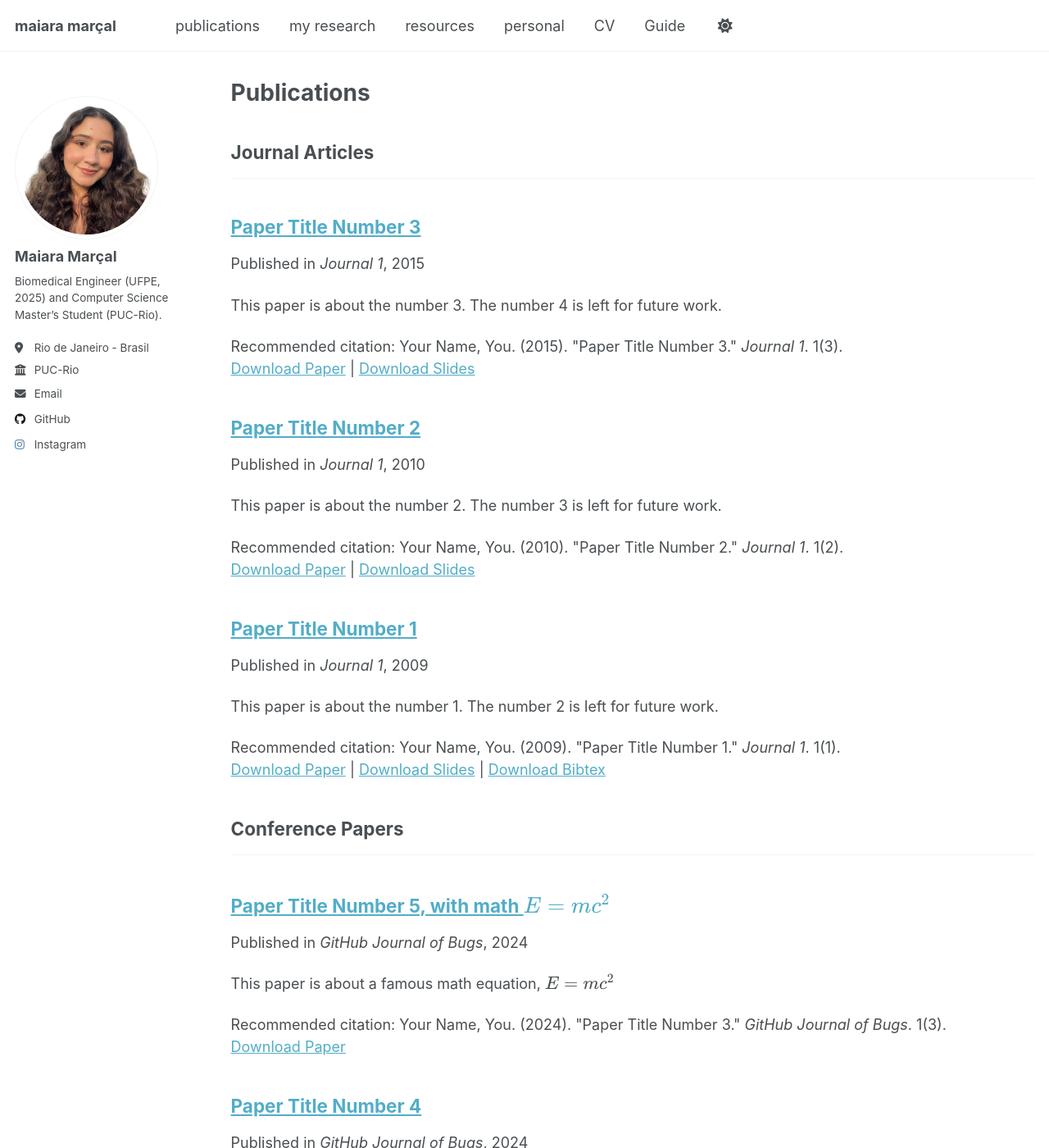
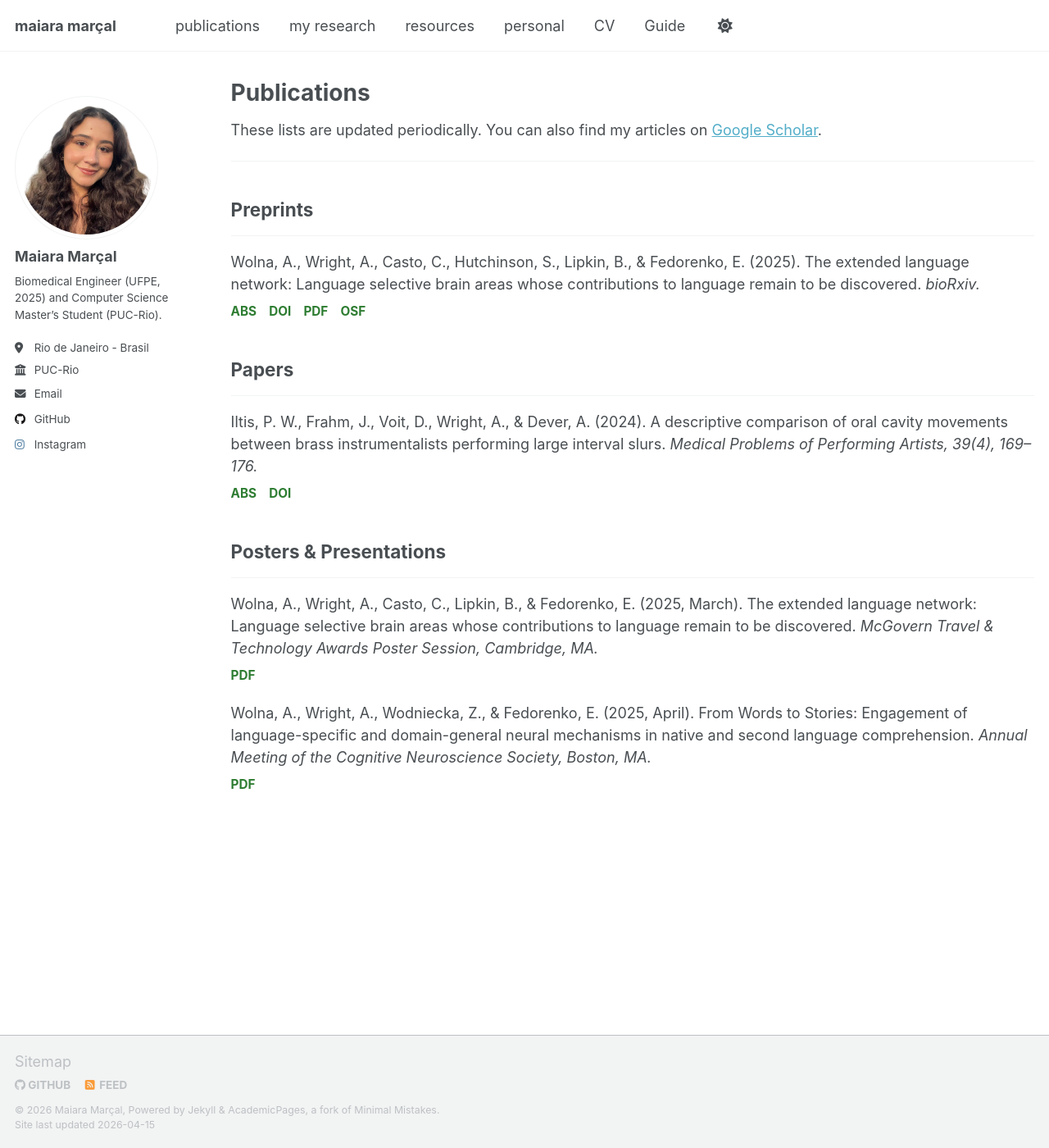
Before and after one commit to maiaramaaraujo/maiaramaaraujo.github.io, a Jekyll site: the page built from _pages/publications.html, in a window 1280 px wide and 1400 px high. Shown: the whole window at 82% size. Built offline with Jekyll 4.4.1, drawn with Linux system fonts in a browser that asks for light colours; a script that is not in the unit is left out; some of the changed text lies outside the part shown.

Commit message:
Update publications.html

```diff
--- a/_pages/publications.html
+++ b/_pages/publications.html
@@ -5,29 +5,91 @@ permalink: /publications/
 author_profile: true
 ---
 
-{% if site.author.googlescholar %}
-  <div class="wordwrap">You can also find my articles on <a href="{{site.author.googlescholar}}">my Google Scholar profile</a>.</div>
-{% endif %}
-
 {% include base_path %}
 
-<!-- New style rendering if publication categories are defined -->
-{% if site.publication_category %}
-  {% for category in site.publication_category  %}
-    {% assign title_shown = false %}
-    {% for post in site.publications reversed %}
-      {% if post.category != category[0] %}
-        {% continue %}
-      {% endif %}
-      {% unless title_shown %}
-        <h2>{{ category[1].title }}</h2><hr />
-        {% assign title_shown = true %}
-      {% endunless %}
-      {% include archive-single.html %}
-    {% endfor %}
-  {% endfor %}
-{% else %}
-  {% for post in site.publications reversed %}
-    {% include archive-single.html %}
-  {% endfor %}
-{% endif %}
+<div class="wordwrap">
+  <p>These lists are updated periodically. You can also find my articles on
+  <a href="{{site.author.googlescholar}}">Google Scholar</a>.</p>
+</div>
+
+<hr>
+
+<!-- PREPRINTS -->
+<h2>Preprints</h2>
+<hr>
+
+<div class="pub-item">
+  Wolna, A., Wright, A., Casto, C., Hutchinson, S., Lipkin, B., & Fedorenko, E. (2025).
+  The extended language network: Language selective brain areas whose contributions to language remain to be discovered.
+  <i>bioRxiv.</i>
+  <br>
+  <span class="pub-links">
+    <a href="#">ABS</a>
+    <a href="#">DOI</a>
+    <a href="#">PDF</a>
+    <a href="#">OSF</a>
+  </span>
+</div>
+
+<!-- PAPERS -->
+<h2>Papers</h2>
+<hr>
+
+<div class="pub-item">
+  Iltis, P. W., Frahm, J., Voit, D., Wright, A., & Dever, A. (2024).
+  A descriptive comparison of oral cavity movements between brass instrumentalists performing large interval slurs.
+  <i>Medical Problems of Performing Artists, 39(4), 169–176.</i>
+  <br>
+  <span class="pub-links">
+    <a href="#">ABS</a>
+    <a href="#">DOI</a>
+  </span>
+</div>
+
+<!-- POSTERS -->
+<h2>Posters & Presentations</h2>
+<hr>
+
+<div class="pub-item">
+  Wolna, A., Wright, A., Casto, C., Lipkin, B., & Fedorenko, E. (2025, March).
+  The extended language network: Language selective brain areas whose contributions to language remain to be discovered.
+  <i>McGovern Travel & Technology Awards Poster Session, Cambridge, MA.</i>
+  <br>
+  <span class="pub-links">
+    <a href="#">PDF</a>
+  </span>
+</div>
+
+<div class="pub-item">
+  Wolna, A., Wright, A., Wodniecka, Z., & Fedorenko, E. (2025, April).
+  From Words to Stories: Engagement of language-specific and domain-general neural mechanisms in native and second language comprehension.
+  <i>Annual Meeting of the Cognitive Neuroscience Society, Boston, MA.</i>
+  <br>
+  <span class="pub-links">
+    <a href="#">PDF</a>
+  </span>
+</div>
+
+<style>
+.pub-item {
+  margin-bottom: 20px;
+  line-height: 1.5;
+}
+
+.pub-links {
+  display: inline-block;
+  margin-top: 5px;
+}
+
+.pub-links a {
+  margin-right: 10px;
+  text-decoration: none;
+  font-size: 0.85em;
+  font-weight: bold;
+  color: #2e7d32; /* verde */
+}
+
+.pub-links a:hover {
+  text-decoration: underline;
+}
+</style>
```
